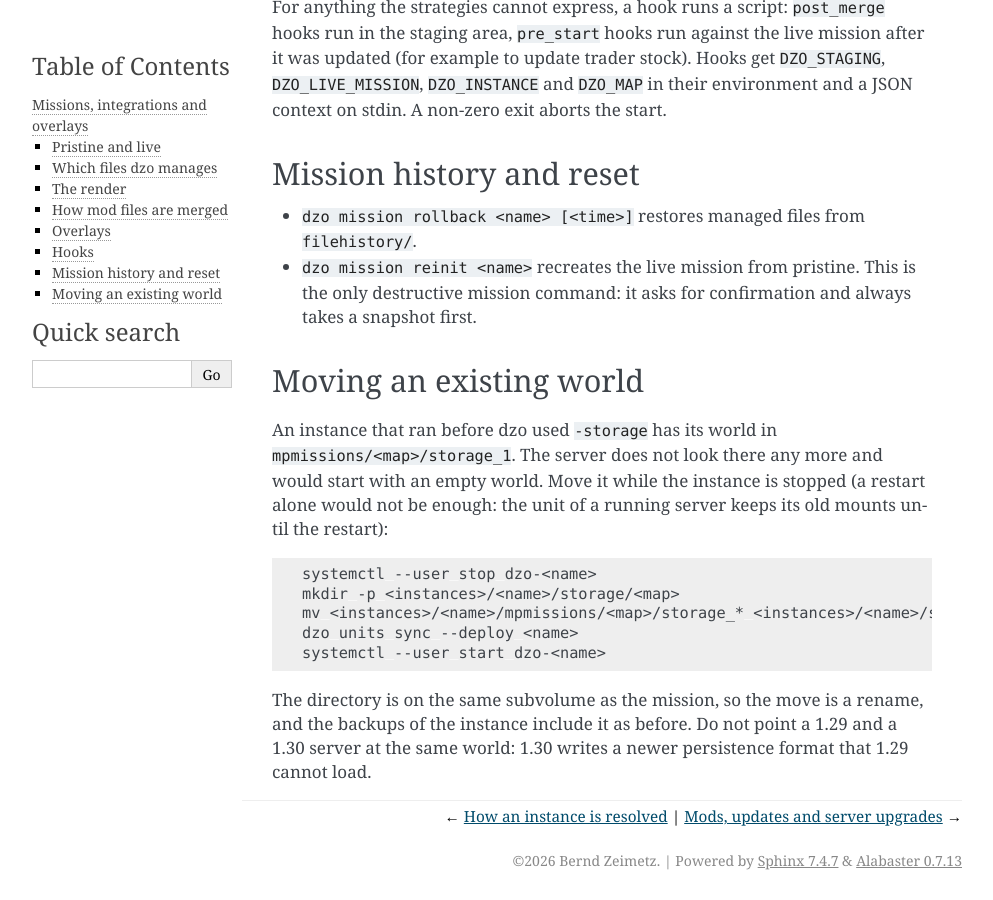
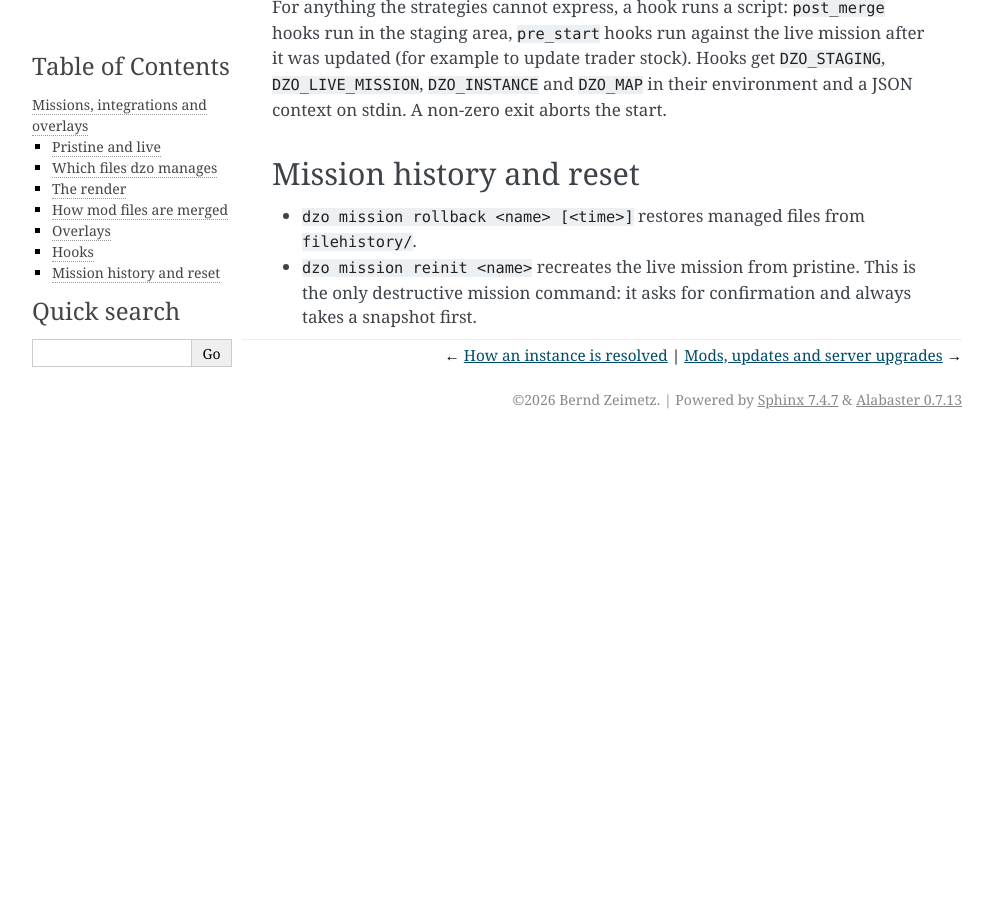
Before and after one commit to bzed-ai/dayz-server-operator, a Sphinx documentation site: the page built from docs/missions.rst, in a window 1280 px wide and 900 px high, scrolled down 3808 px. Shown: the whole window, without its empty margins (148-1141 px from the left). Built offline with Sphinx 7.4.7, drawn with Linux system fonts in a browser that asks for light colours; after the commit the page ends 4247 px from its top, so only the background shows below that.

Commit message:
docs: no migration notes for the storage move
Co-Authored-By: Claude Sonnet 5.5 <noreply@anthropic.com>

```diff
--- a/docs/backups.rst
+++ b/docs/backups.rst
@@ -116,8 +116,7 @@ aside (and kept as a snapshot), the backup becomes the live instance, and the
 server starts.
 
 Restore only part of an instance, for example the world or one mod's data (the
-world is below ``storage/<map>``; snapshots taken before dzo moved it there have it
-in ``mpmissions/<map>/storage_1``):
+world is below ``storage/<map>``):
 
 .. code-block:: sh
 
--- a/docs/missions.rst
+++ b/docs/missions.rst
@@ -184,25 +184,3 @@ Mission history and reset
 * ``dzo mission reinit <name>`` recreates the live mission from pristine. This is
   the only destructive mission command: it asks for confirmation and always
   takes a snapshot first.
-
-Moving an existing world
-------------------------
-
-An instance that ran before dzo used ``-storage`` has its world in
-``mpmissions/<map>/storage_1``. The server does not look there any more and would
-start with an empty world. Move it while the instance is stopped (a restart
-alone would not be enough: the unit of a running server keeps its old mounts
-until the restart):
-
-.. code-block:: sh
-
-   systemctl --user stop dzo-<name>
-   mkdir -p <instances>/<name>/storage/<map>
-   mv <instances>/<name>/mpmissions/<map>/storage_* <instances>/<name>/storage/<map>/
-   dzo units sync --deploy <name>
-   systemctl --user start dzo-<name>
-
-The directory is on the same subvolume as the mission, so the move is a rename,
-and the backups of the instance include it as before. Do not point a 1.29 and a
-1.30 server at the same world: 1.30 writes a newer persistence format that 1.29
-cannot load.
```
